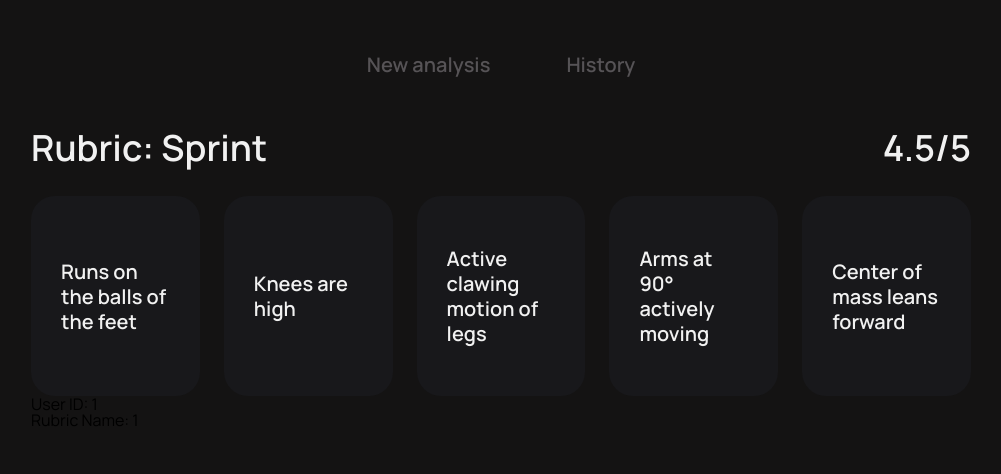
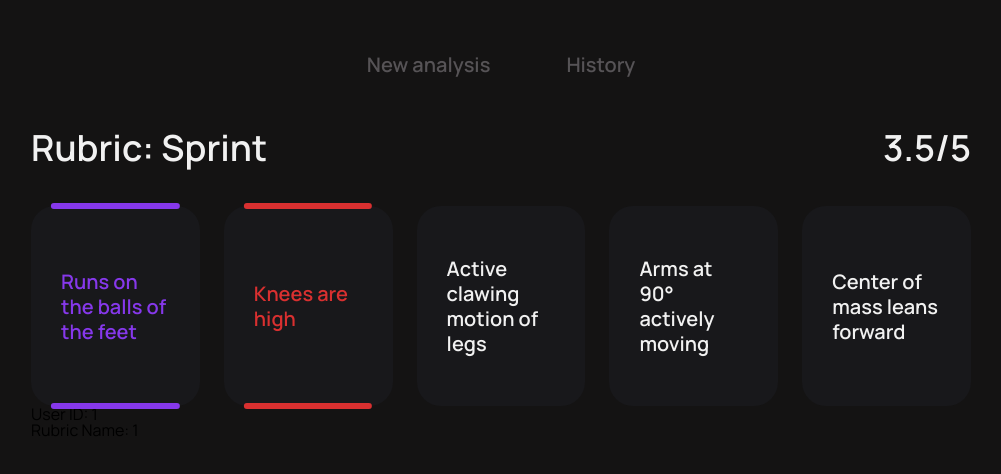
Before and after one commit to NikitosKokos/team-project, a React (Vite) app in the folder frontend/: page /feedback/1/1 in a window 1280 px wide. Shown: the top 474 px of the page, without its empty margins (139-1140 px from the left). Built offline with nearby package versions, Linux system fonts and the light colour scheme; no server answers.

Commit message:
fixing loading feedback

```diff
--- a/frontend/package.json
+++ b/frontend/package.json
@@ -19,6 +19,7 @@
     "maath": "^0.10.8",
     "react": "^18.3.1",
     "react-dom": "^18.3.1",
+    "react-loading-skeleton": "^3.5.0",
     "react-responsive": "^10.0.0",
     "react-router": "^7.1.1",
     "sass": "^1.83.1",
--- a/frontend/src/pages/feedback/Feedback.jsx
+++ b/frontend/src/pages/feedback/Feedback.jsx
@@ -6,11 +6,21 @@ import Stages from './stages/Stages';
 const Feedback = ({ rubrics }) => {
    const { userId, rubricId } = useParams();
    const [title, setTitle] = useState('Not Found');
+   const [isLoading, setIsLoading] = useState(true);
+   const [scores, setScores] = useState([]);
+   const [totalPoint, setTotalPoint] = useState(null);
 
    useEffect(() => {
-      console.log(1);
       if (rubrics.length > rubricId && rubricId >= 0) {
          setTitle(rubrics[rubricId].name);
+      }
+      if (isLoading) {
+         setTimeout(() => {
+            setIsLoading(false);
+            const newScores = [0.5, 0, 1, 1, 1];
+            setScores(newScores);
+            setTotalPoint(newScores.reduce((partialSum, a) => partialSum + a, 0));
+         }, 2000);
       }
    }, []);
 
@@ -18,9 +28,9 @@ const Feedback = ({ rubrics }) => {
       <div className={s.feedback}>
          <div className={s.feedback__top}>
             <h1 className={s.feedback__title}>Rubric: {title}</h1>
-            <div className={s.feedback__score}>4.5/5</div>
+            <div className={s.feedback__score}>{totalPoint}/5</div>
          </div>
-         <Stages stages={rubrics[rubricId].rubrics} />
+         <Stages stages={rubrics[rubricId].rubrics} scores={scores} />
          <p>User ID: {userId}</p>
          <p>Rubric Name: {rubricId}</p>
       </div>
--- a/frontend/src/pages/feedback/stages/Stages.jsx
+++ b/frontend/src/pages/feedback/stages/Stages.jsx
@@ -1,12 +1,16 @@
 import React from 'react';
 import s from './styles.module.scss';
 
-const Stages = ({ stages }) => {
+const Stages = ({ stages, scores }) => {
    return (
       <div className={s.stages}>
          <ul className={s.stages__list}>
             {stages.map((el, index) => (
-               <li key={index} className={`${s.stages__item} ${s.rede}`}>
+               <li
+                  key={index}
+                  className={`${s.stages__item} ${`${
+                     scores[index] === 0 ? s.red : scores[index] === 0.5 ? s.purple : ''
+                  }`}`}>
                   {el}
                </li>
             ))}
--- a/frontend/src/pages/feedback/styles.module.scss
+++ b/frontend/src/pages/feedback/styles.module.scss
@@ -5,6 +5,6 @@
       color: #f1f1f1;
       font-weight: 600;
       font-size: 36px;
-      margin: 0px 0px 30px 0px;
+      margin: 0px 0px 40px 0px;
    }
 }
```
Also changed, not shown: 1 other file (tests, documents, lock files or other folders).
